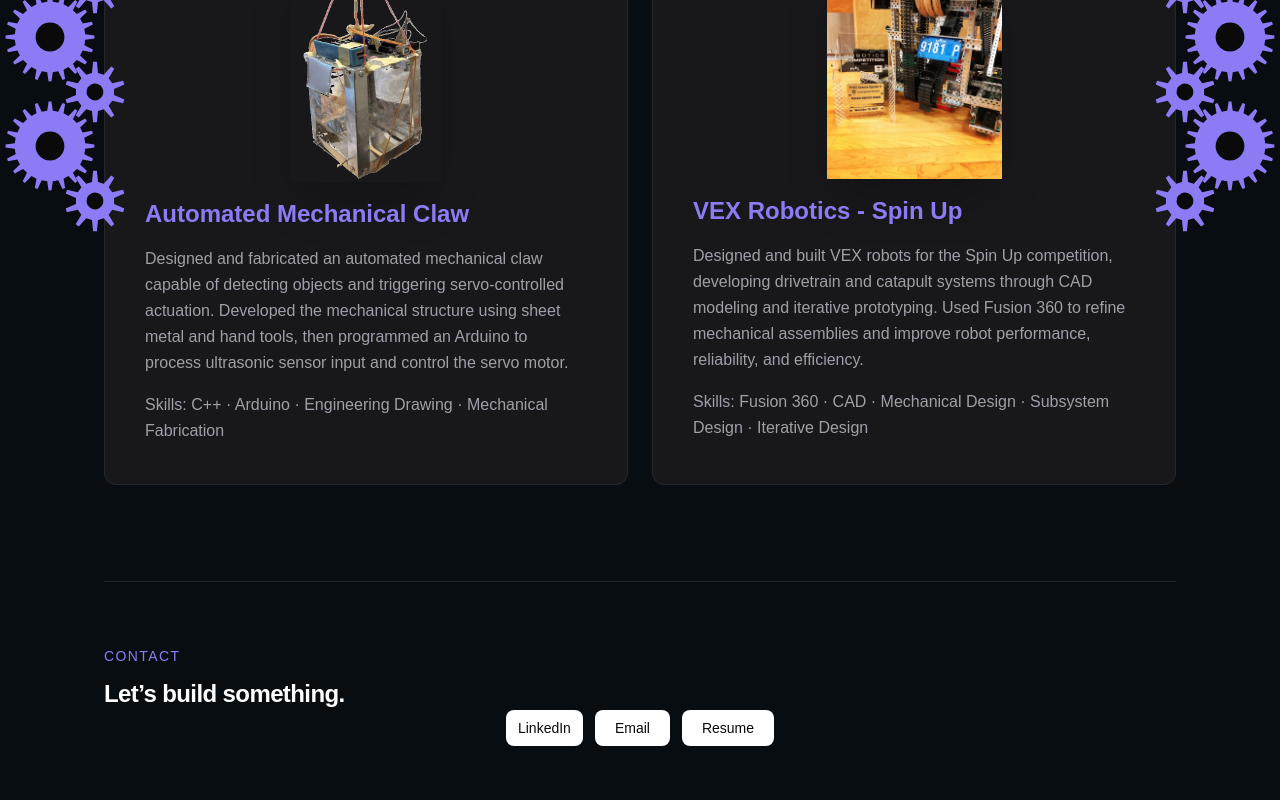
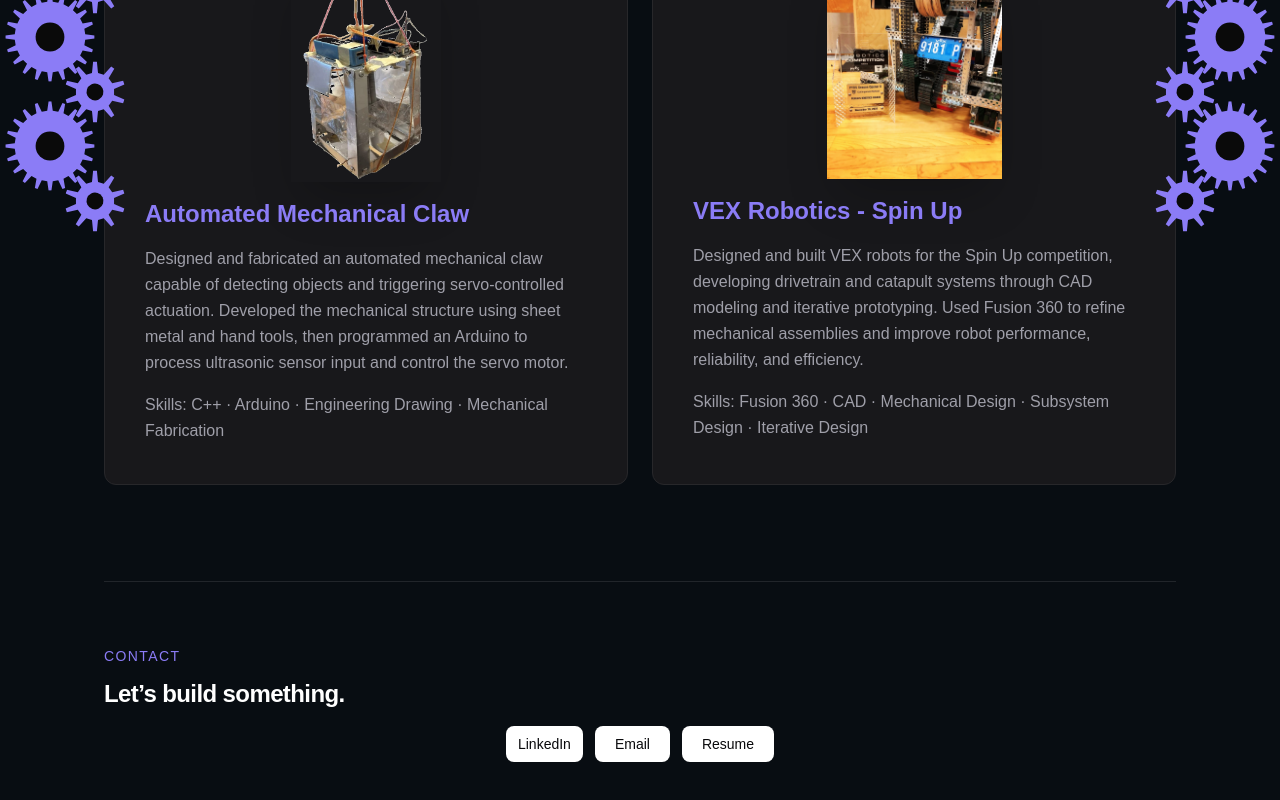
Before and after one commit to aadilsood014/engineering-portfolio, a Next.js app: page / in a window 1280 px wide. Shown: the part 834-1634 px from the top of the page. Built offline with nearby package versions, Linux system fonts and the light colour scheme.

Commit message:
bug fixes

```diff
--- a/app/page.tsx
+++ b/app/page.tsx
@@ -146,7 +146,7 @@
             className="project-card block rounded-xl border border-zinc-800 bg-zinc-900 p-6 sm:p-10"
           >
             <img
-              src="/vexbot.jpg"
+              src="/vexbot.JPG"
               alt="vexbot"
               className="mx-auto mb-4 w-full max-w-[175px] object-cover shadow-2xl"
             />
@@ -184,7 +184,7 @@
             </h2>
           </div>
 
-        <div className="flex flex-wrap justify-center gap-2 sm:gap-3">
+        <div className="mt-4 flex flex-wrap justify-center gap-2 sm:gap-3">
           <a
             href="https://www.linkedin.com/in/aadilsood14"
             className="project-button inline-block rounded-lg bg-white px-3 py-2 text-sm font-medium text-zinc-950 sm:px-3"
```
